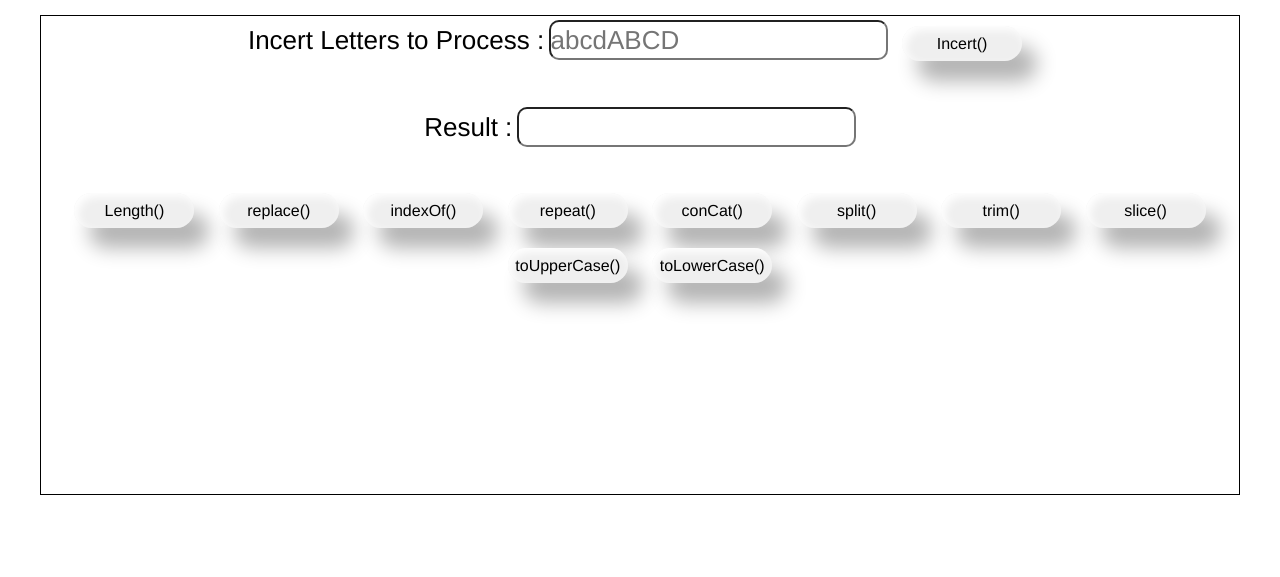
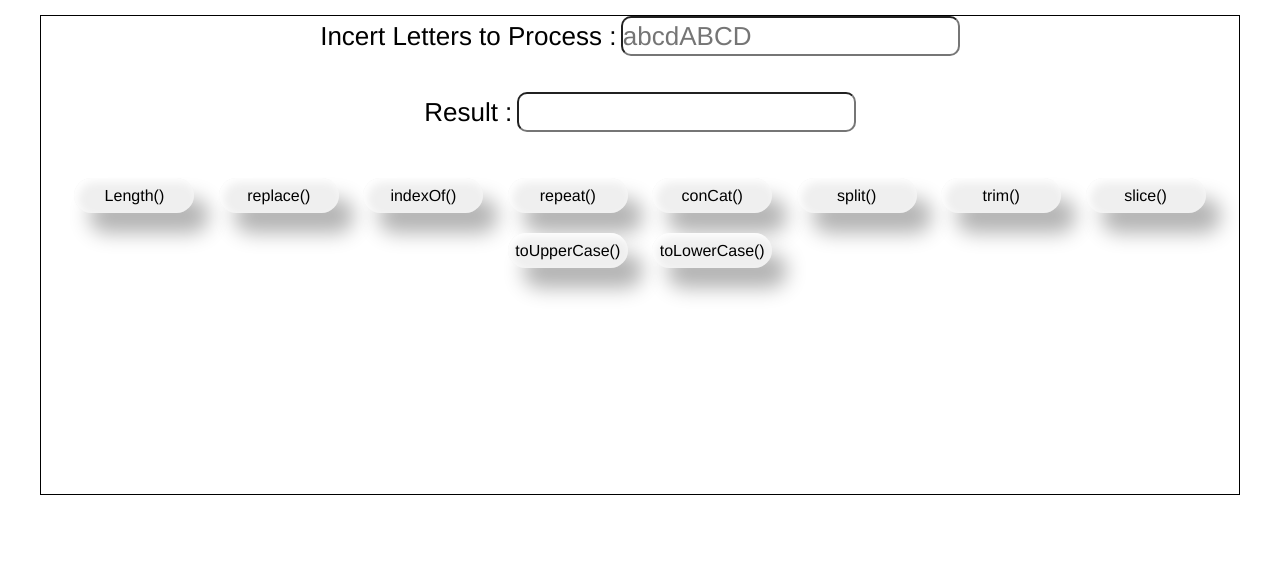
Before and after one commit to uvais2021/String-Functions, a plain HTML site: page index.html in a window 1280 px wide. Shown: the part 223-800 px from the top of the page. Drawn offline with Linux system fonts and the light colour scheme.

Commit message:
Update index.html

```diff
--- a/index.html
+++ b/index.html
@@ -14,7 +14,7 @@
             <div class="">
                   <label for="">Incert Letters to Process :</label>
             <input type="text" placeholder="abcdABCD" id="input-string">
-            <button onclick="incert()" id="incert">Incert()</button>
+
             </div></BR></BR>
           <div class="">
             <label for="h5">Result :</label>
```
